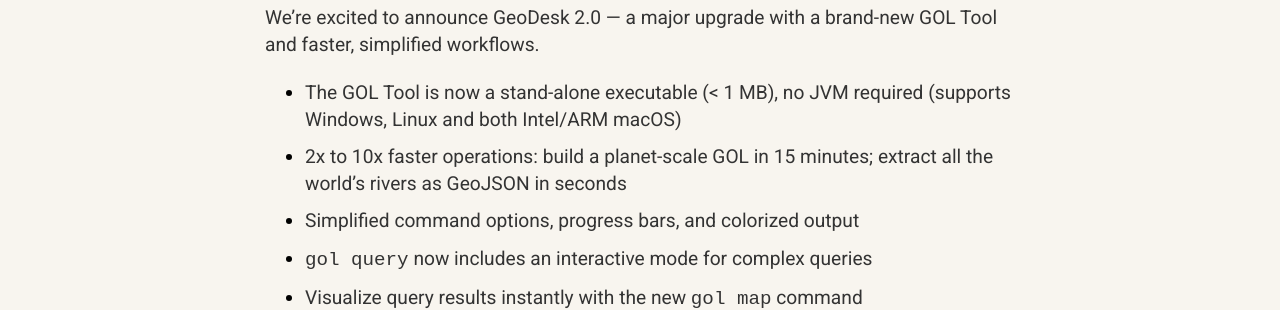
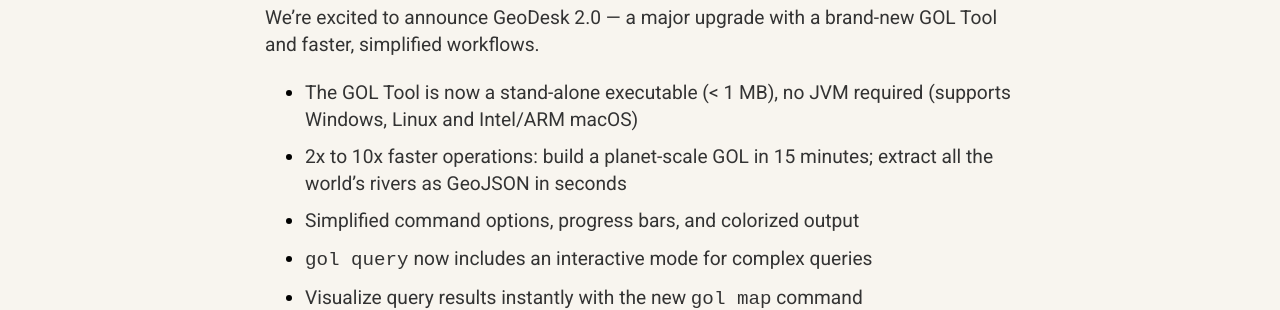
Before and after one commit to clarisma/geodesk-site, a Jekyll site: the page built from _posts/2025-09-30-geodesk-2-0.md, in a window 1280 px wide. Shown: the part 274-584 px from the top of the page. Built offline with Jekyll 4.4.1, drawn with Linux system fonts in a browser that asks for light colours.

Commit message:
Update 2025-09-30-geodesk-2-0.md

```diff
--- a/_posts/2025-09-30-geodesk-2-0.md
+++ b/_posts/2025-09-30-geodesk-2-0.md
@@ -6,7 +6,7 @@
 ---
 We’re excited to announce GeoDesk 2.0 — a major upgrade with a brand-new GOL Tool and faster, simplified workflows.
 
-- The GOL Tool is now a stand-alone executable (< 1 MB), no JVM required (supports Windows, Linux and both Intel/ARM macOS)
+- The GOL Tool is now a stand-alone executable (< 1 MB), no JVM required (supports Windows, Linux and Intel/ARM macOS)
 
 - 2x to 10x faster operations: build a planet-scale GOL in 15 minutes; extract all the world’s rivers as GeoJSON in seconds
 
```
